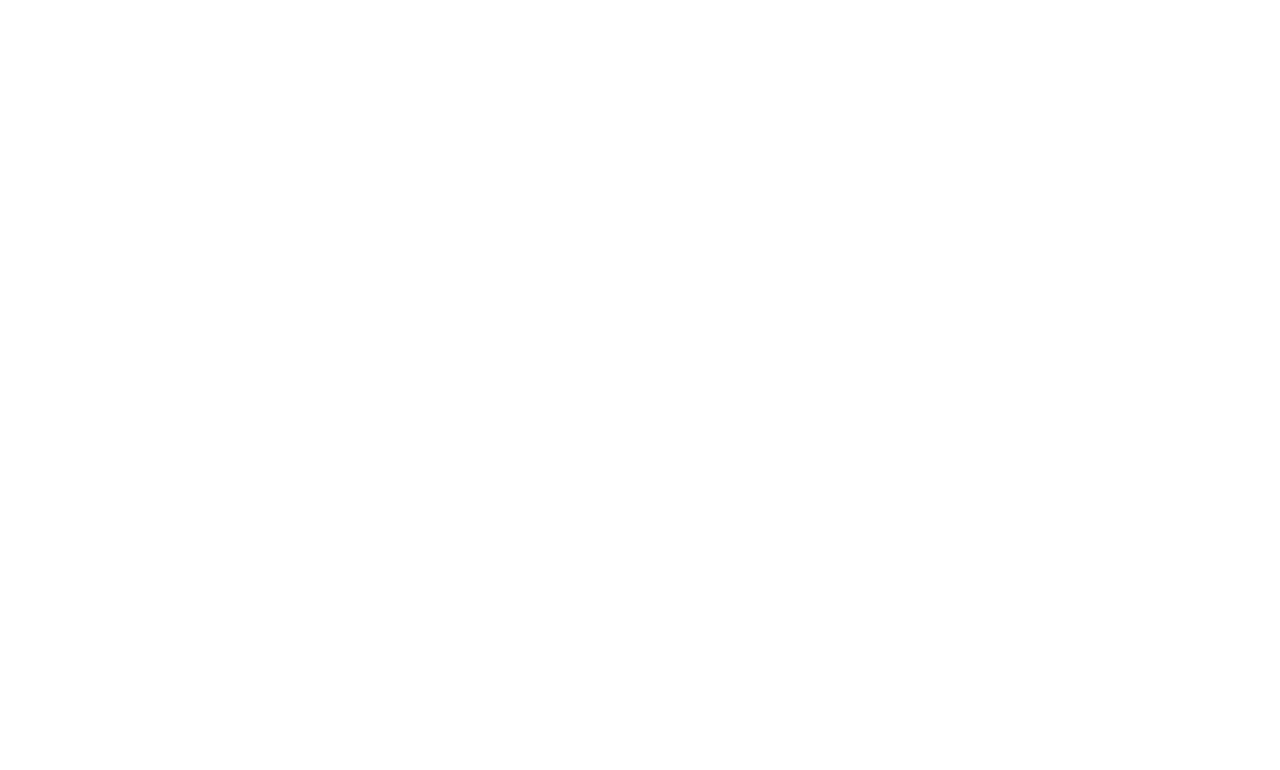
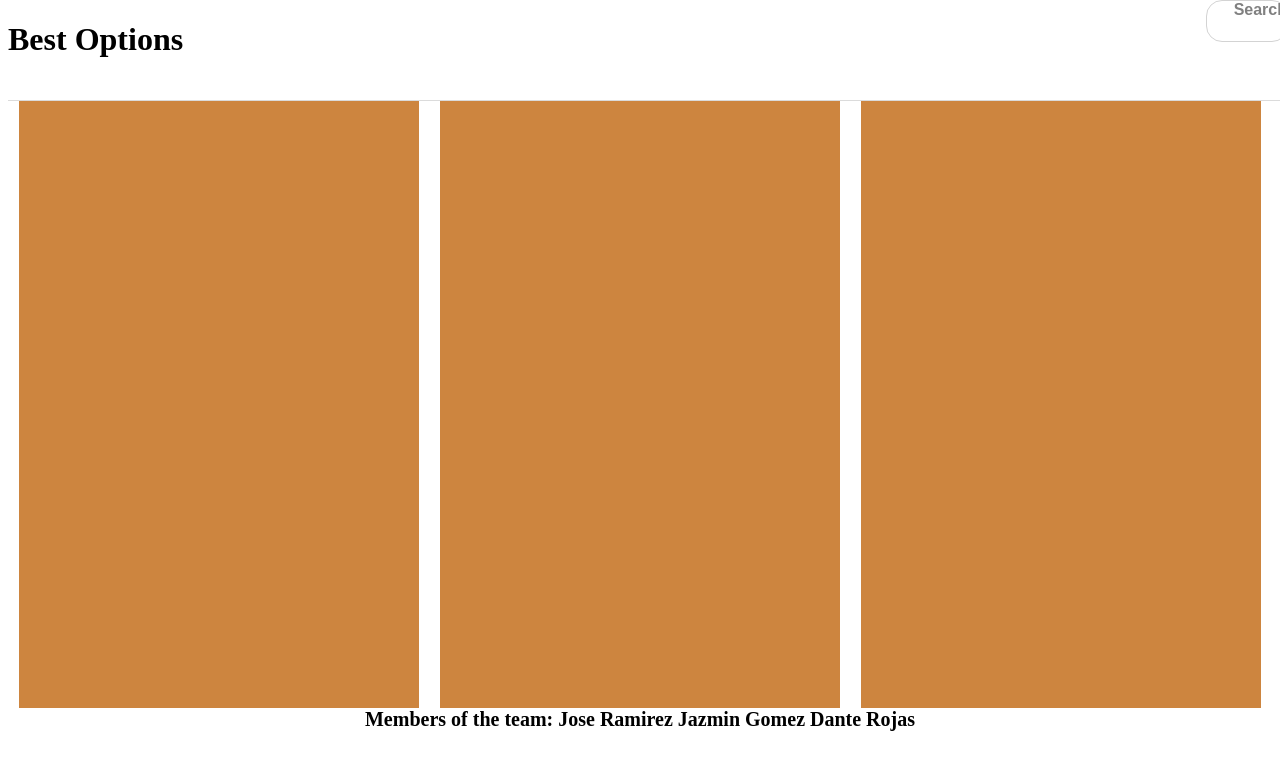
Before and after one commit to SenDant/Informatica-BestOptions, a plain HTML site: page bestoptions.html/index.html in a window 1280 px wide. Shown: the top 770 px of the page. Drawn offline with Linux system fonts and the light colour scheme.

Commit message:
Co-authored-by: Jazmin Gomez <gomjazmin12@gmail.com> Co-authored-by: José <holafuia@users.noreply.github.com>

```diff
--- a/bestoptions.html/index.html
+++ b/bestoptions.html/index.html
@@ -4,10 +4,33 @@
         <title>
             Best Options
         </title>
+        <link href="style.css" rel="stylesheet">
     </head>
     <body>
+        <main>
         <header>
+            <div>
+                <h1>Best Options</h1>
+            </div>
+            <div id="search-bar">
+                <div class='searchbox'>Search</div>
+            </div>
+        </header>
 
-        </header>
+        <div id="box">
+            <div class="sugoma">
+            </div>
+            <div class="sugoma">
+            </div>
+            <div class="sugoma">
+            </div>
+        </div>
+    </main>
+        <footer>
+           <b> Members of the team:
+            Jose Ramirez
+            Jazmin Gomez
+            Dante Rojas
+        </footer>
     </body>
 </html>
--- a/bestoptions.html/style.css
+++ b/bestoptions.html/style.css
@@ -0,0 +1,45 @@
+ header {
+   position: fixed;
+    top: 0;
+    width: 100%;
+    height: 100px;
+    background-color: white;
+    border-bottom: 1px solid #dbdbdb;
+    z-index: 999;
+ }
+header {
+   display:flex;
+    justify-content: space-between;
+}
+ .searchbox {
+   top: 5rem;
+   background-color: white;
+   background-border: gray;
+   height: 40px;
+   width: 80px;
+   border: 1px solid lightgrey;
+   text-align: right;
+   font-size: 16px;
+   font-weight: bold;
+   border-radius: 1rem;
+   color: gray;
+   font-family: sans-serif;
+ }
+
+body {
+   height:10000px;
+}
+.sugoma {
+   height:700px;
+   width: 400px;
+   background-color:peru;
+}
+#box{
+   height: 700px;
+   width: 100%;
+   display: flex;
+   justify-content: space-around;
+}
+
+footer{text-align:center;font-size:20px
+}
```
